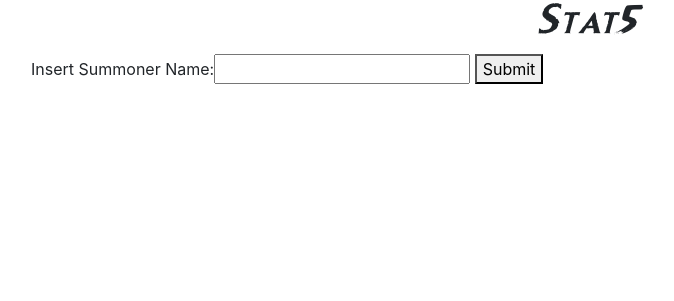
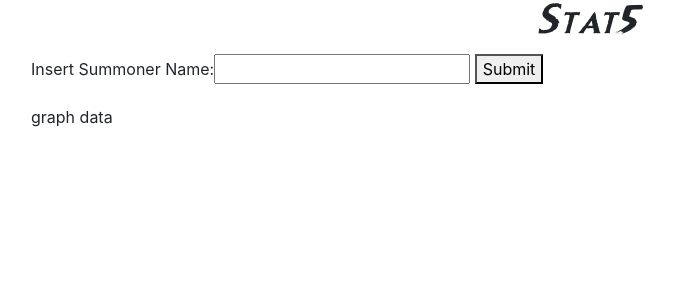
Before and after one commit to pko104/riot-watch, a Django app: page / in a window 1280 px wide. Shown: the part 250-551 px from the top of the page, without its empty margins (54-728 px from the left). Run offline with Django 3.2, Linux system fonts and the light colour scheme; some libraries are stand-ins or nearby versions.

Commit message:
adding graphs to data row

```diff
--- a/mysite/main/templates/home.html
+++ b/mysite/main/templates/home.html
@@ -90,6 +90,12 @@
 			<br>
 		{% endfor %}
 		</div>
+		<p>
+      graph data
+      <!-- We will put our React component inside this div. -->
+      	<div class="graph_data_container" data-commentid="1"></div>
+    	</p>
+
 	</div>
 	<div class="container match-history-grid">
 		{% for m in match_data %}
@@ -145,7 +151,8 @@
 		{% endfor %}
 	</div>
 	<script src="https://unpkg.com/react@16/umd/react.development.js" crossorigin></script>
-  <script src="https://unpkg.com/react-dom@16/umd/react-dom.development.js" crossorigin></script>
+
+  <script src="https://unpkg.com/react-dom@16/umd/react-dom.development.js"crossorigin></script>
 
   <!-- Load our React component. -->
   <script src="{% static 'js/like_button.js' %}"></script>
```
